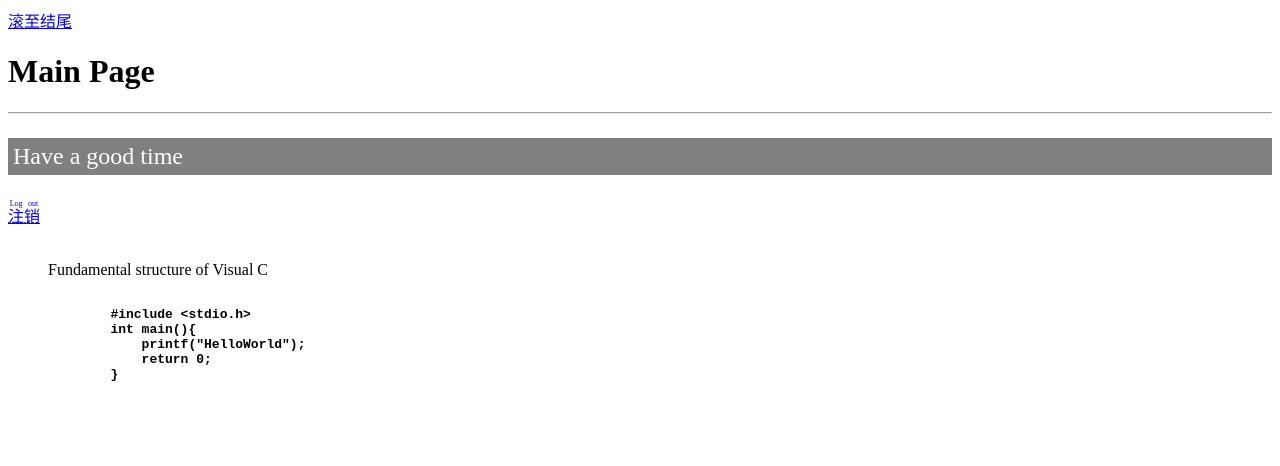
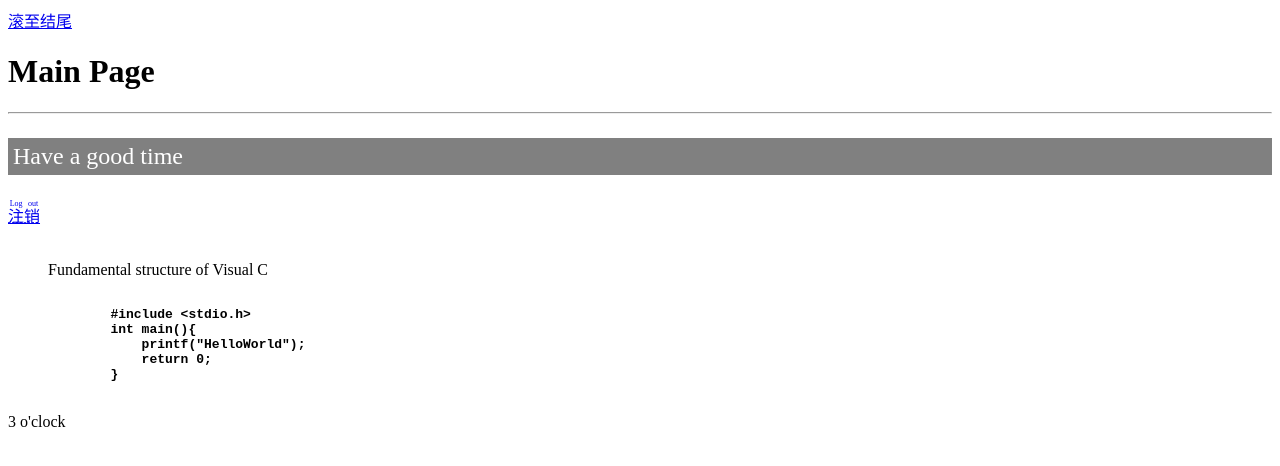
Before and after one commit to wmzspace/HTML, a plain HTML site: page main.html in a window 1280 px wide. Drawn offline with Linux system fonts and the light colour scheme.

Commit message:
Update README.md

```diff
--- a/main.html
+++ b/main.html
@@ -45,7 +45,6 @@
         }
     </code></pre>
 </figure>
-
-<!--<p>Now time is:<time datetime="15:00">3 o'clock</time></p>-->
+<time datetime="1984-12-7">3 o'clock</time>
 </body>
 </html>
```
